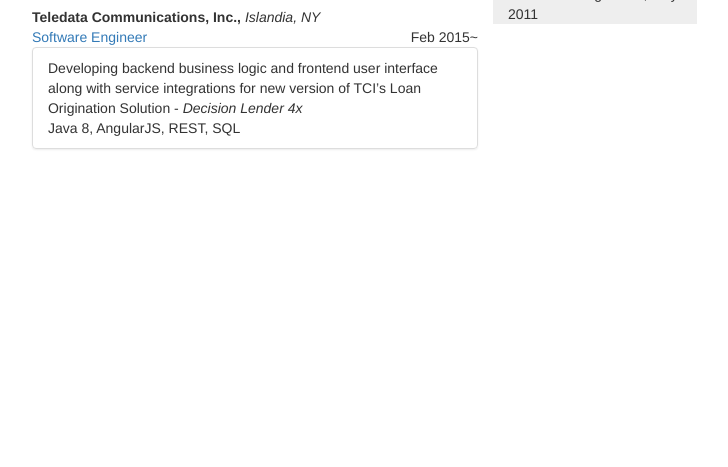
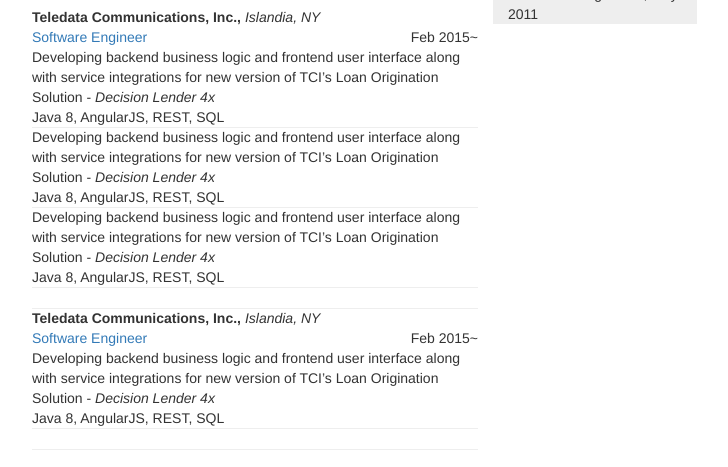
Before and after one commit to nafSadh/nafsadh.github.io, a plain HTML site: page resume/ResumeOne.html in a window 1280 px wide. Shown: the part 186-653 px from the top of the page, without its empty margins (283-1011 px from the left). Drawn offline with nearby package versions, Linux system fonts and the light colour scheme.

Commit message:
list group

```diff
--- a/resume/ResumeOne.html
+++ b/resume/ResumeOne.html
@@ -9,9 +9,22 @@
 		<script src="https://maxcdn.bootstrapcdn.com/bootstrap/3.3.6/js/bootstrap.min.js" integrity="sha384-0mSbJDEHialfmuBBQP6A4Qrprq5OVfW37PRR3j5ELqxss1yVqOtnepnHVP9aJ7xS" crossorigin="anonymous"></script>
 		<!-- font awesome -->
 		<link rel="stylesheet" href="https://maxcdn.bootstrapcdn.com/font-awesome/4.6.1/css/font-awesome.min.css">
+		<style>
+			.ns7r .list-group{
+				box-shadow: unset;
+			}
+			.ns7r .list-group-item{
+				border:none;
+				background-color: transparent;
+				border-bottom: 1px solid #eee;
+				border-radius: 0;
+				padding: 0;
+			}
+
+		</style>
 	</head>
 	<body>
-		<div class="container" style="width:816px">
+		<div class="ns7r container" style="width:816px">
 			<div class="row">
 				<div class="left-border col-md-1"></div>
 				<div class="content col-md-7">
@@ -26,20 +39,46 @@
 						<h2>
 							Experience
 						</h2>
-						<div>
+						<ul class="list-group experiences">
+							<li class="list-group-item experience">
 								<strong>Teledata Communications, Inc.,</strong>	<em>Islandia, NY</em>
 								<div class="row">
 									<div class="col-sm-8"><span class="text-primary">Software Engineer</span></div>
 									<div class="col-sm-4 text-right"><span>Feb 2015~</span></div>
 								</div>
 								<ul class="list-group">
-								<li class="list-group-item">
+									<li class="list-group-item bullet">
+										Developing backend business logic and frontend user interface along with service integrations for
+										new version of TCI&CloseCurlyQuote;s Loan Origination Solution - <em>Decision Lender 4x</em><br/>
+										Java 8, AngularJS, REST, SQL
+									</li>
+									<li class="list-group-item bullet">
+										Developing backend business logic and frontend user interface along with service integrations for
+										new version of TCI&CloseCurlyQuote;s Loan Origination Solution - <em>Decision Lender 4x</em><br/>
+										Java 8, AngularJS, REST, SQL
+									</li>
+									<li class="list-group-item bullet">
 										Developing backend business logic and frontend user interface along with service integrations for
 										new version of TCI&CloseCurlyQuote;s Loan Origination Solution - <em>Decision Lender 4x</em><br/>
 										Java 8, AngularJS, REST, SQL
 									</li>
 								</ul>
+							</li>
+							<li class="list-group-item experience">
+								<strong>Teledata Communications, Inc.,</strong>	<em>Islandia, NY</em>
+								<div class="row">
+									<div class="col-sm-8"><span class="text-primary">Software Engineer</span></div>
+									<div class="col-sm-4 text-right"><span>Feb 2015~</span></div>
 								</div>
+								<ul class="list-group">
+									<li class="list-group-item bullet">
+										Developing backend business logic and frontend user interface along with service integrations for
+										new version of TCI&CloseCurlyQuote;s Loan Origination Solution - <em>Decision Lender 4x</em><br/>
+										Java 8, AngularJS, REST, SQL
+									</li>
+								</ul>
+							</li>
+						</ul>
 				</div>
 				<div class="sidebar col-md-3" style="background:#eee;">
 					<div class="top-info">
```
Lines whose indentation alone changed are shown as unchanged.
